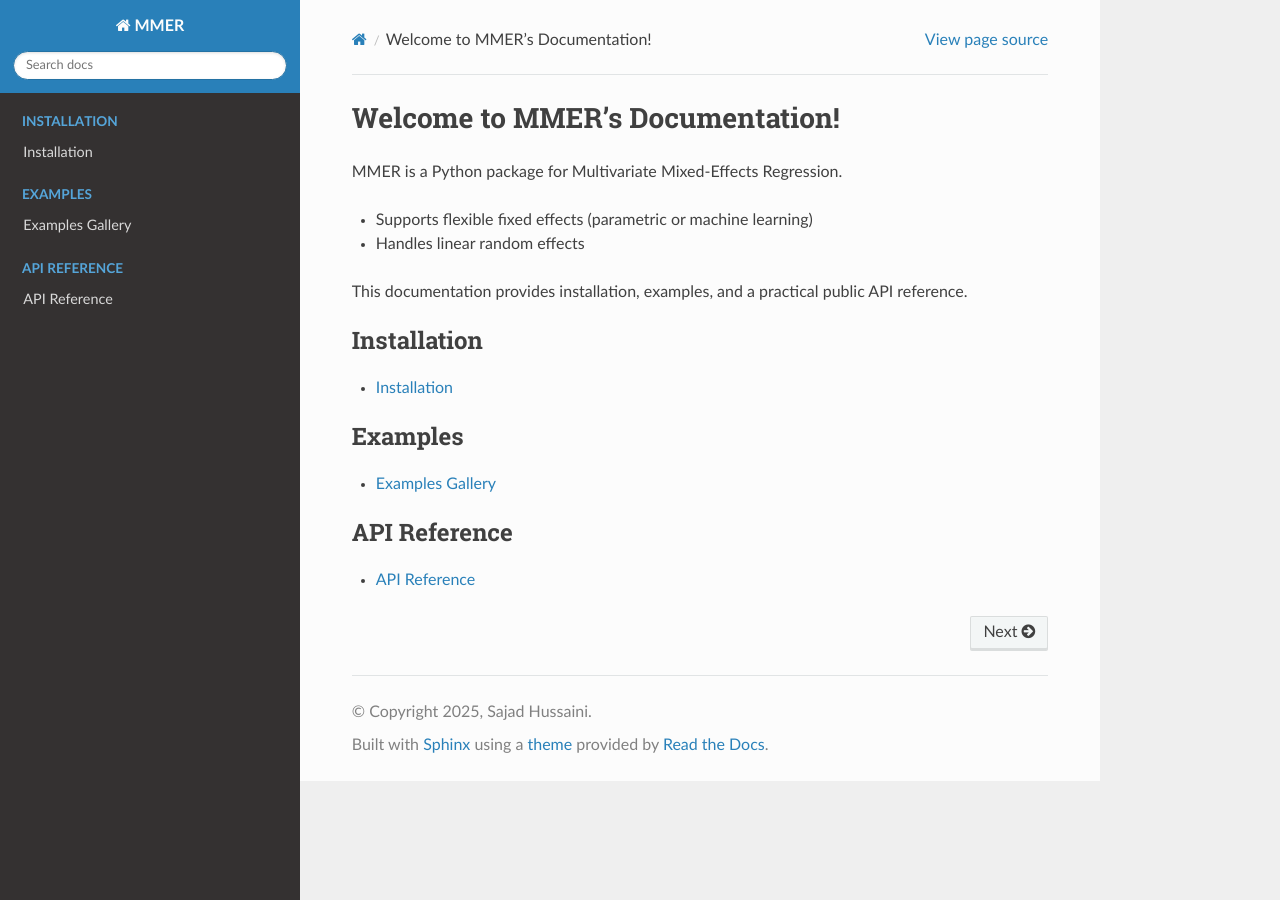
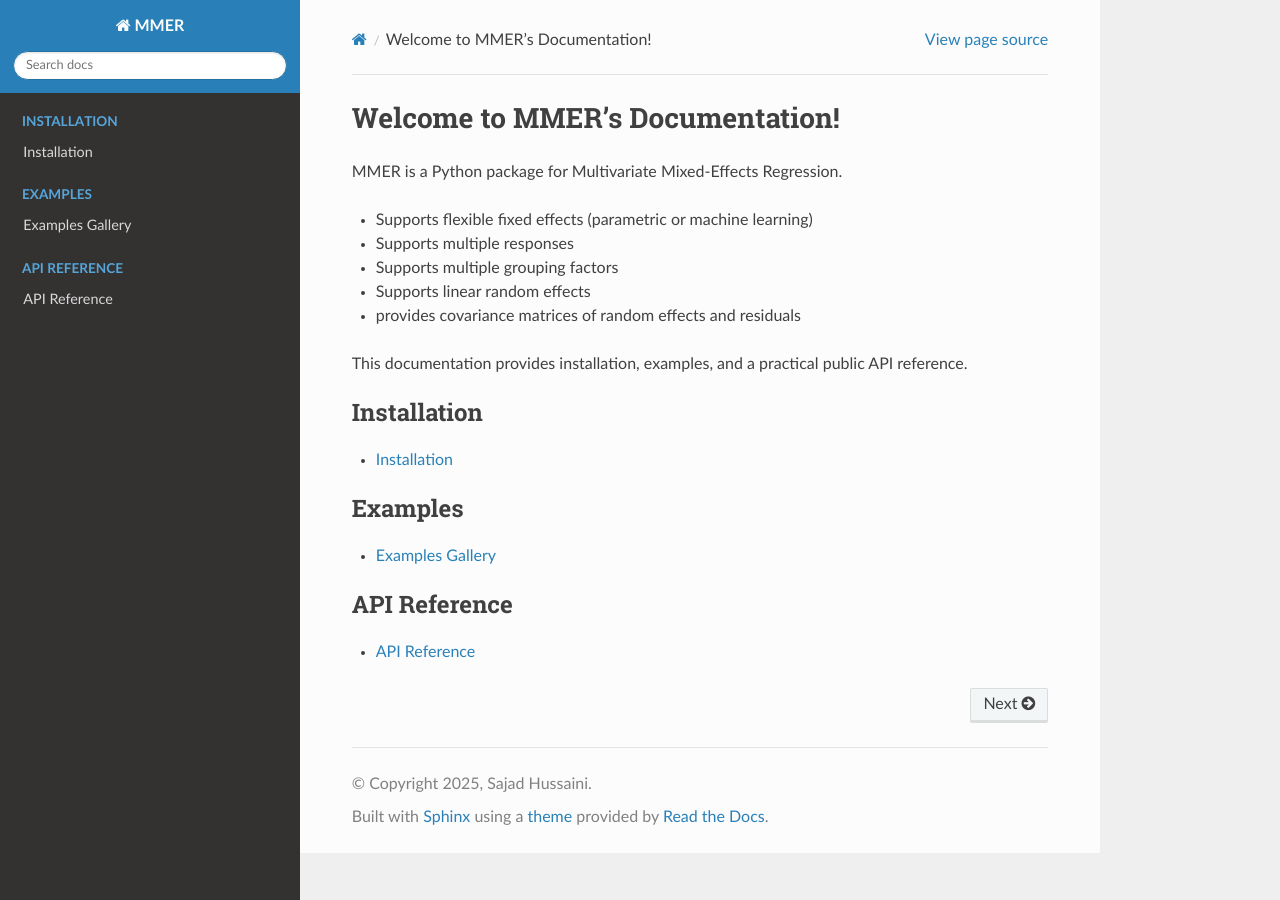
Before and after one commit to Sajad-Hussaini/mmer, a Sphinx documentation site: the page built from docs/index.rst, in a window 1280 px wide. Built offline with Sphinx 7.4.7 and the Read the Docs theme 3.1.0, drawn with Linux system fonts in a browser that asks for light colours.

Commit message:
updated meta data

```diff
--- a/docs/index.rst
+++ b/docs/index.rst
@@ -6,7 +6,10 @@ Welcome to MMER's Documentation!
 MMER is a Python package for Multivariate Mixed-Effects Regression.
 
 * Supports flexible fixed effects (parametric or machine learning)
-* Handles linear random effects
+* Supports multiple responses
+* Supports multiple grouping factors
+* Supports linear random effects
+* provides covariance matrices of random effects and residuals
 
 
 This documentation provides installation, examples, and a practical public API reference.
--- a/docs/source/examples_index.rst
+++ b/docs/source/examples_index.rst
@@ -1,7 +1,7 @@
 .. _examples_gallery:
 
 Examples Gallery
-================
+=================
 
 This section provides a gallery of examples using MMER.
 
--- a/pyproject.toml
+++ b/pyproject.toml
@@ -10,7 +10,7 @@ description = "MMER: Multivariate Mixed Effects Regression."
 readme = "README.md"
 license = "MIT"
 requires-python = ">=3.10"
-keywords = ["mmer", "multivariate regression", "mixed-effects", "machine-learning", "statistics", "multivariate", "GMM"]
+keywords = ["mmer", "multivariate regression", "mixed-effects", "machine-learning", "uncertainty quantification", "ground motion models", "earthquake engineering"]
 classifiers = [
     "Programming Language :: Python :: 3",
     "Operating System :: OS Independent",
```
Also changed, not shown: README.md (+1 -1 lines).
